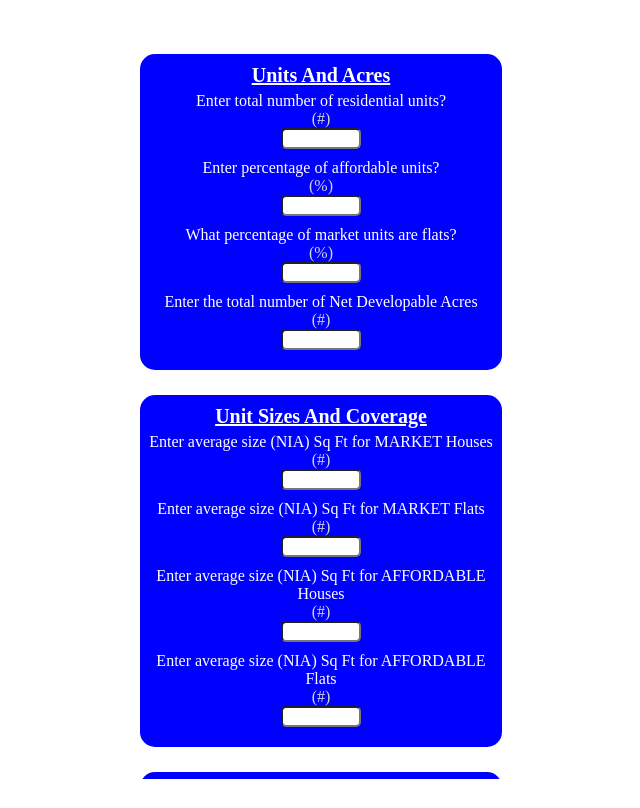
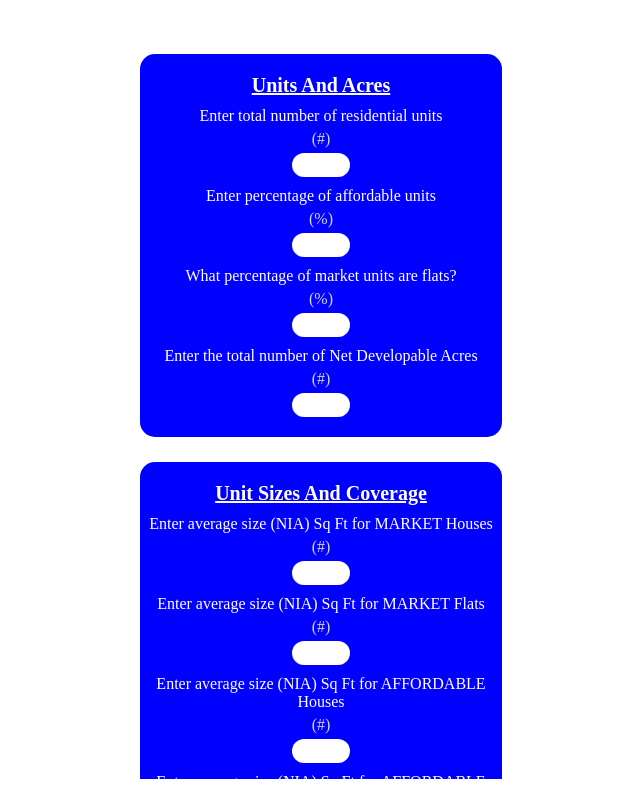
Before and after one commit to tb38r/land-value-calculator, a website: page src/index.html in a window 1280 px wide. Shown: the whole page, without its empty margins (319-959 px from the left). Drawn offline with Linux system fonts and the light colour scheme.

Commit message:
minor styling fixes

```diff
--- a/src/assets/index.css
+++ b/src/assets/index.css
@@ -20,9 +20,12 @@
 
 input{
   background-color: white;
-  border-radius: 5px;
+  border-radius: 25px;
+  height: 18px;
   color: black;
-  width: 20%;
+  width: 50px;
+  text-align: center;
+  border-color: transparent;
 }
 .main-container{
   width: 40%;
@@ -45,8 +48,18 @@ input{
 
 
 .submit-button{
-  background-color: blue;
+  background-color: black;
   color: white;
+  width: 99%;
+  height: 50px;
+  border-radius: 20px;
+  border-color: transparent;
+  display: flex;
+  align-items: center;
+  justify-content: center;
+cursor: pointer;
+padding: 6px;
+
 }
 
 
@@ -65,12 +78,11 @@ input{
 
   .container-title{
       color: white;
-      padding-bottom: 5px;
+      padding: 10px;
       text-transform: capitalize;
       font-weight: 900;
       text-decoration: underline;
       font-size: 20px;
-
   }
 
 
@@ -89,70 +101,6 @@ input{
 
 .inner-legend{
   color: lightgray;
-
+  padding-top: 5px;
+  padding-bottom: 5px;
 }
-
-
-
-
-
-/* .carousel-item {
-  background-color: blue;
-  height: 400px;
-  padding: 15px;
-  height: fit-content;
-}
-
-.carousel-body {
-  display: flex;
-  flex-direction: column;
-  align-items: center;
-  padding: 20px;
-}
-
-
-
-.carousel-title {
-  color: white;
-  font-size: 26px;
-  font-weight: 800;
-  padding-bottom: 20px;
-  text-decoration: underline;
-}
-
-.question-legend{
-  padding-bottom: 10px;
-  color: lightgray;
-  font-style: italic;
-
-}
-
-.carousel-question {
-  padding-bottom: 5px;
-  font-size: 16px;
-  font-weight: 500;
-}
-
-.carousel-questions-container {
-  display: flex;
-  flex-direction: column;
-  align-items: center;
-  padding-bottom: 8px;
-}
-
-input {
-  width: 100px;
-  height: 35px;
-  border-radius: 20px;
-  border-color: blue;
-  color: black;
-  text-align: center
-
-}
-
-
-.error-message{
-  color: red;
-  font-size: 14px;
-  display: none;
-} */
--- a/src/index.html
+++ b/src/index.html
@@ -15,14 +15,14 @@
             <div class="container-title">Units and Acres</div>
             <div class="inner-container">
               <div class="inner-question">
-                Enter total number of residential units?
+                Enter total number of residential units
                 <div class="inner-legend">(#)</div>
               </div>
               <input type="number" name="total number of residential units?" class="input-response" />
             </div>
             <div class="inner-container">
               <div class="inner-question">
-                Enter percentage of affordable units?
+                Enter percentage of affordable units
                 <div class="inner-legend">(%)</div>
               </div>
               <input type="number" name="percentage of affordable units?" class="input-response" />
```
